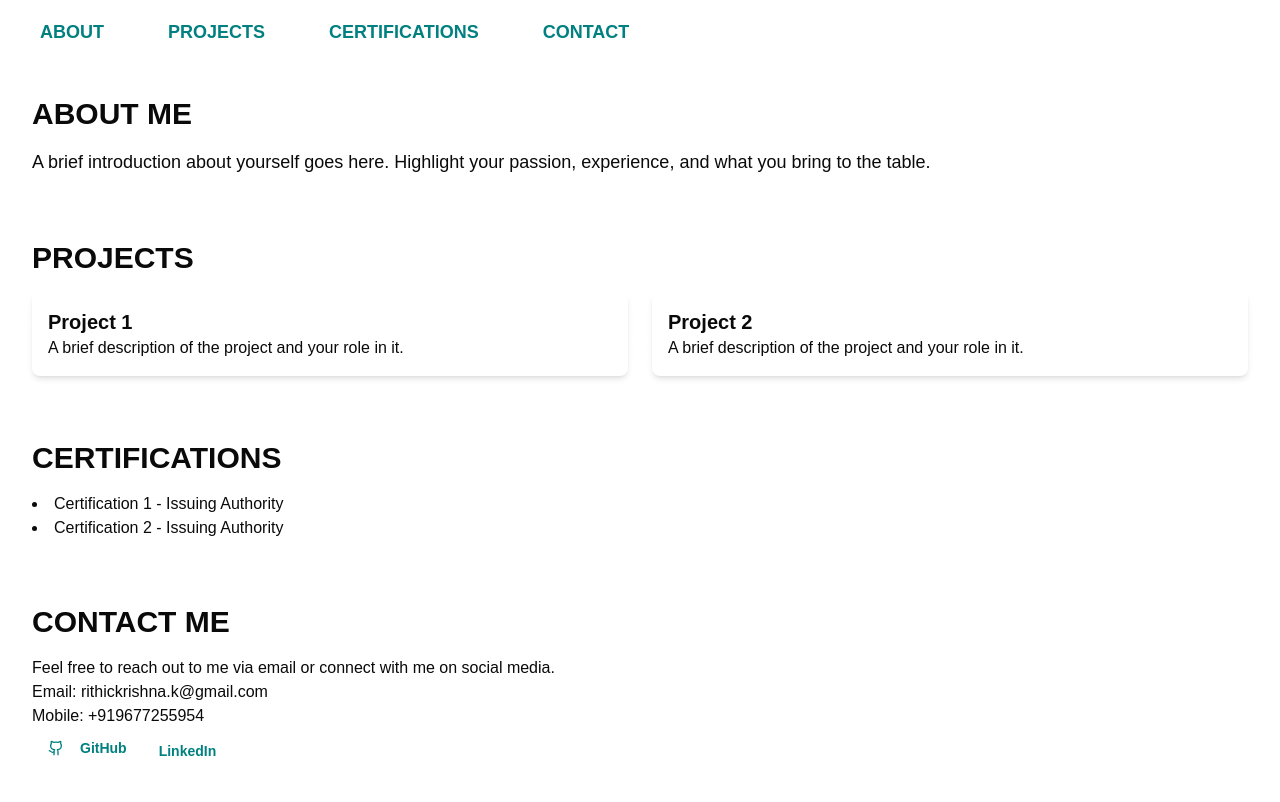
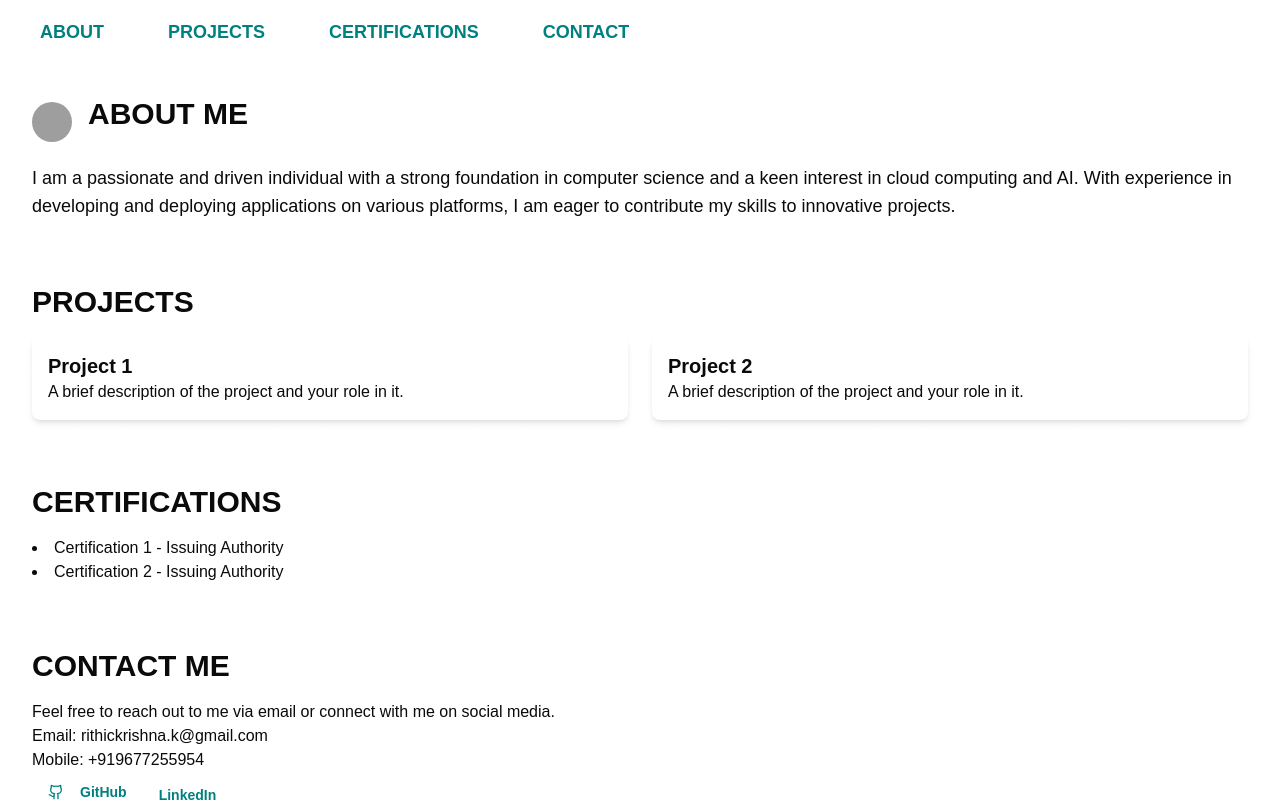
Before and after one commit to rithic-k/Portfolio-Web, a Next.js app: page / in a window 1280 px wide. Shown: the top 802 px of the page. Built offline with nearby package versions, Linux system fonts and the light colour scheme; grey boxes are pictures that could not be loaded.

Commit message:
added frame for profile picture which can fetched from github profile

```diff
--- a/src/app/page.tsx
+++ b/src/app/page.tsx
@@ -4,6 +4,7 @@ import { useState, useRef, useEffect } from 'react';
 import { cn } from "@/lib/utils";
 import { Button } from "@/components/ui/button";
 import { Mail, Code, GraduationCap, User, Github } from "lucide-react";
+import {Avatar, AvatarFallback, AvatarImage} from "@/components/ui/avatar";
 
 const sectionsData = [
   { id: 'about', label: 'About', icon: User },
@@ -86,10 +87,17 @@ export default function Home() {
       <main className="flex-grow container mx-auto p-8">
         {/* About Section */}
         <section id="about" ref={sectionRefs.about} className="mb-16">
-          <h2 className="text-3xl font-semibold mb-4 uppercase">About Me</h2>
+         <div className="flex items-center mb-4">
+            <Avatar className="mr-4">
+              <AvatarImage src="https://github.com/rithic-k.png" alt="Rithic Krishna" />
+              <AvatarFallback>RK</AvatarFallback>
+            </Avatar>
+            <div>
+              <h2 className="text-3xl font-semibold mb-4 uppercase">About Me</h2>
+            </div>
+          </div>
           <p className="text-lg">
-            A brief introduction about yourself goes here. Highlight your
-            passion, experience, and what you bring to the table.
+            I am a passionate and driven individual with a strong foundation in computer science and a keen interest in cloud computing and AI. With experience in developing and deploying applications on various platforms, I am eager to contribute my skills to innovative projects.
           </p>
         </section>
 
```
